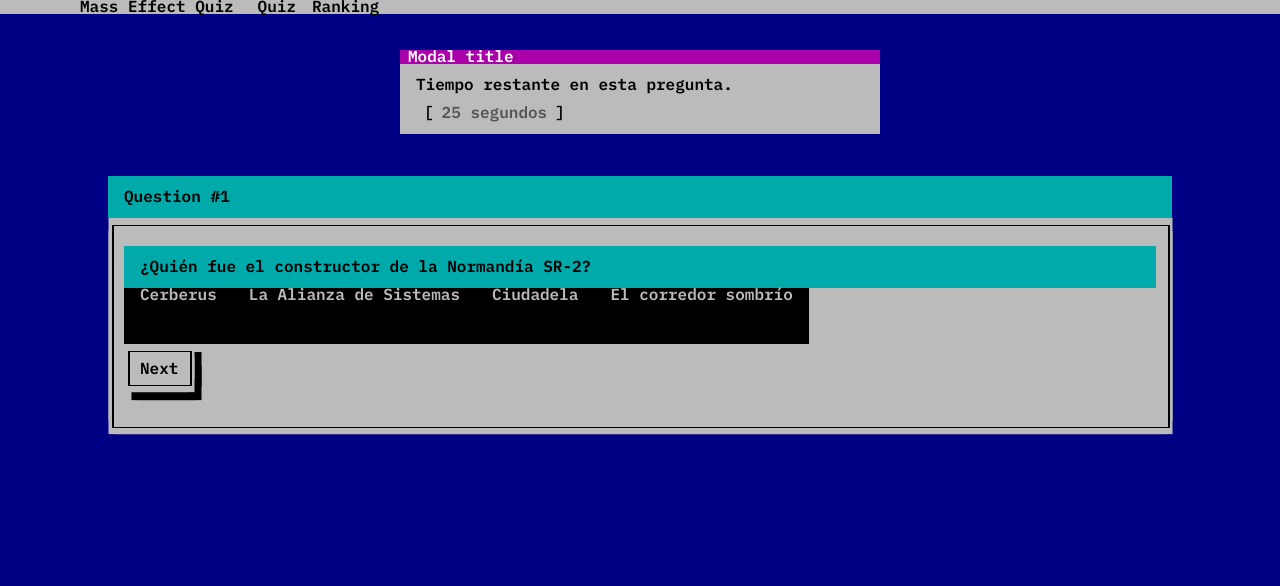
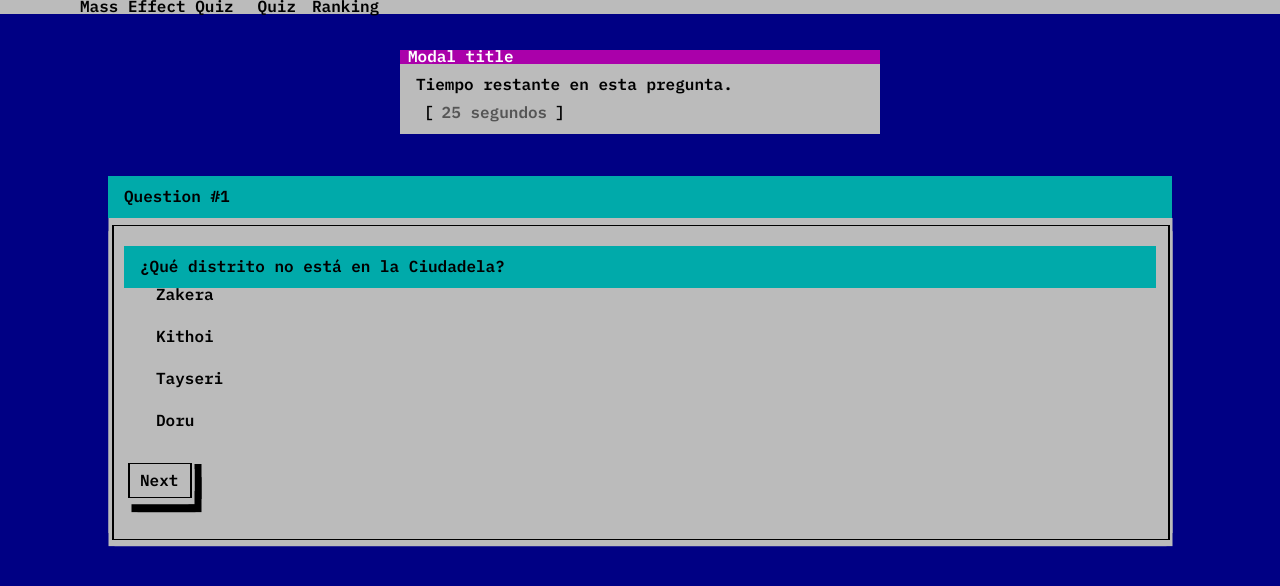
Before and after one commit to Mia-Salazar/quiz, a React (Create React App) app: page / in a window 1280 px wide. Shown: the top 586 px of the page. Built offline with nearby package versions, Linux system fonts and the light colour scheme.

Commit message:
Random questions

```diff
--- a/src/App.scss
+++ b/src/App.scss
@@ -15,3 +15,8 @@
   display: flex;
   margin: 50px auto 0 auto;
 }
+
+.btn-group {
+  display: flex;
+  flex-direction: column;
+}
--- a/src/app/components/Question.jsx
+++ b/src/app/components/Question.jsx
@@ -5,19 +5,19 @@
         <section className="row mt-4">
             <div className="col-lg-10 mx-auto">
                 <div className="page-header">
-                    <h1 id="containers">Question #{number}</h1>
+                    <h1 id="containers">Question #{number + 1}</h1>
                 </div>
                 <div className="bs-component">
                     <div className="jumbotron">
                         <h1 className="display-3">{question.title}</h1>
-                        <div class="btn-group btn-group-toggle" data-toggle="buttons">
+                        <div className="btn-group btn-group-toggle" data-toggle="buttons">
                             {question.answers.map((element, index) => (
-                                <>
-                                    <label class="btn btn-primary active" for={index}>
-                                        <input type="radio" name={index} id={index} value={index} autocomplete="off" /> {element}
+                                <div className="btn btn-primary" key={index}>
+                                    <label className="btn btn-primary" htmlFor={index}>
+                                        <input type="radio" name={index} id={index} value={index} /> {element}
                                     </label>
                                     <hr className="my-4" />
-                                </>
+                                </div>
                             ))}
                         </div>
                         <p className="lead">
--- a/src/app/page/Home.jsx
+++ b/src/app/page/Home.jsx
@@ -1,4 +1,4 @@
-import React, { useState } from 'react';
+import React, { useEffect, useState } from 'react';
 
 import Question from '../components/Question';
 import Time from '../components/Time';
@@ -6,14 +6,33 @@
 
 
 const Home = () => {
-    const [number, setNumber] = useState(1);
+    const [order, setOrder] = useState();
+    const [number, setNumber] = useState(0);
 
-  return (
-    <main>
-        <Time />
-        <Question number={number} question={quizQuestions[0]}/>
-    </main>
-  );
+    const createArray = () => {
+        const max = quizQuestions.length;
+        let random = [];
+        for(let i = 0;i<max ; i++){
+            const temp = Math.floor(Math.random()*max);
+            if (random.indexOf(temp) === -1){
+                random.push(temp);
+            } else {
+                i--;
+            }
+        }
+        setOrder(random);
+    }
+
+    useEffect(() => {
+        createArray();
+    }, []);
+
+    return (
+        <main>
+            <Time />
+            {order && <Question number={number} question={quizQuestions[order[number]]}/>}
+        </main>
+    );
 }
 
 export default Home;
--- a/src/index.js
+++ b/src/index.js
@@ -6,9 +6,7 @@
 
 const root = ReactDOM.createRoot(document.getElementById('root'));
 root.render(
-  <React.StrictMode>
-    <App />
-  </React.StrictMode>
+  <App />
 );
 
 // If you want to start measuring performance in your app, pass a function
```
